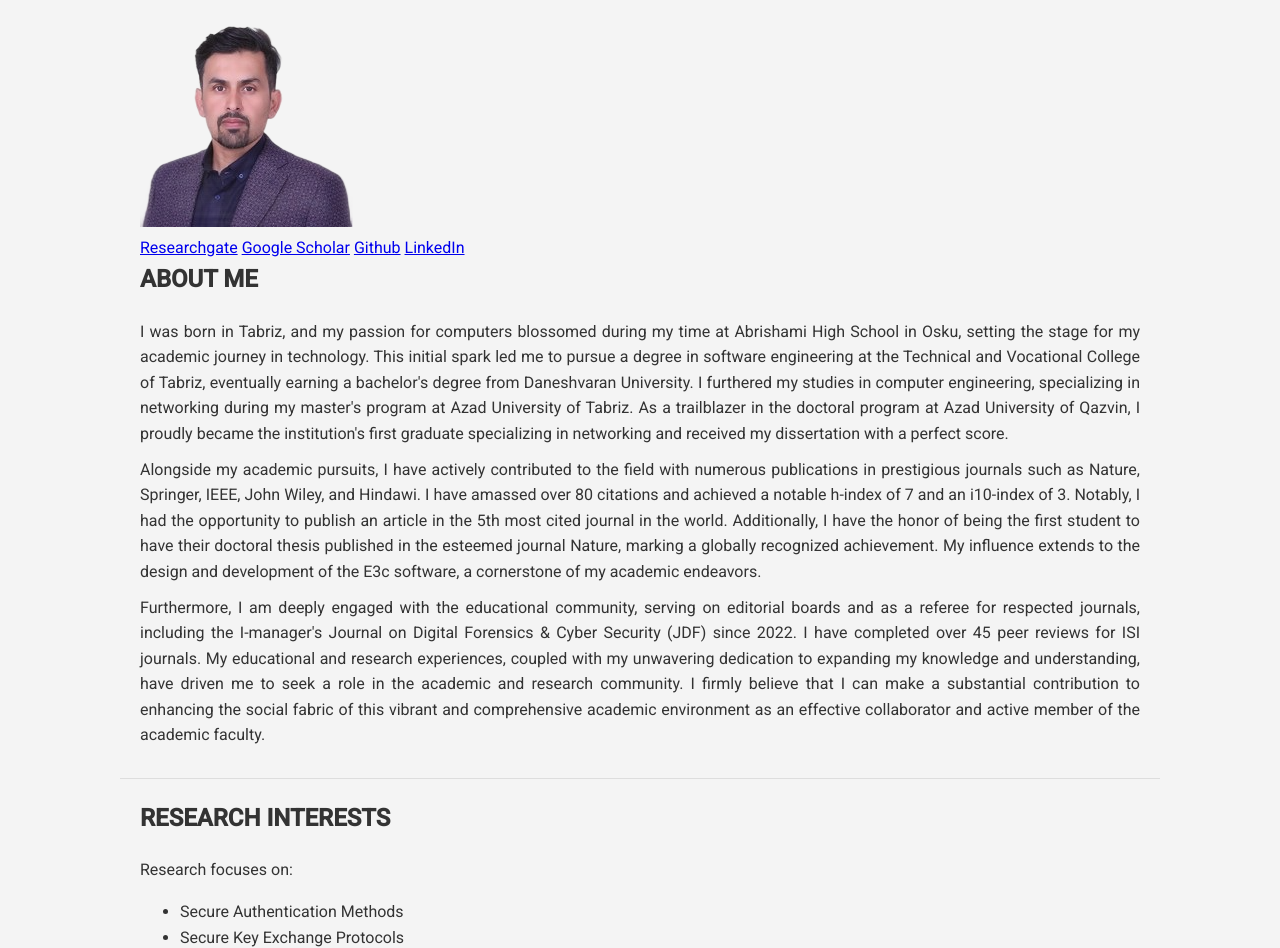
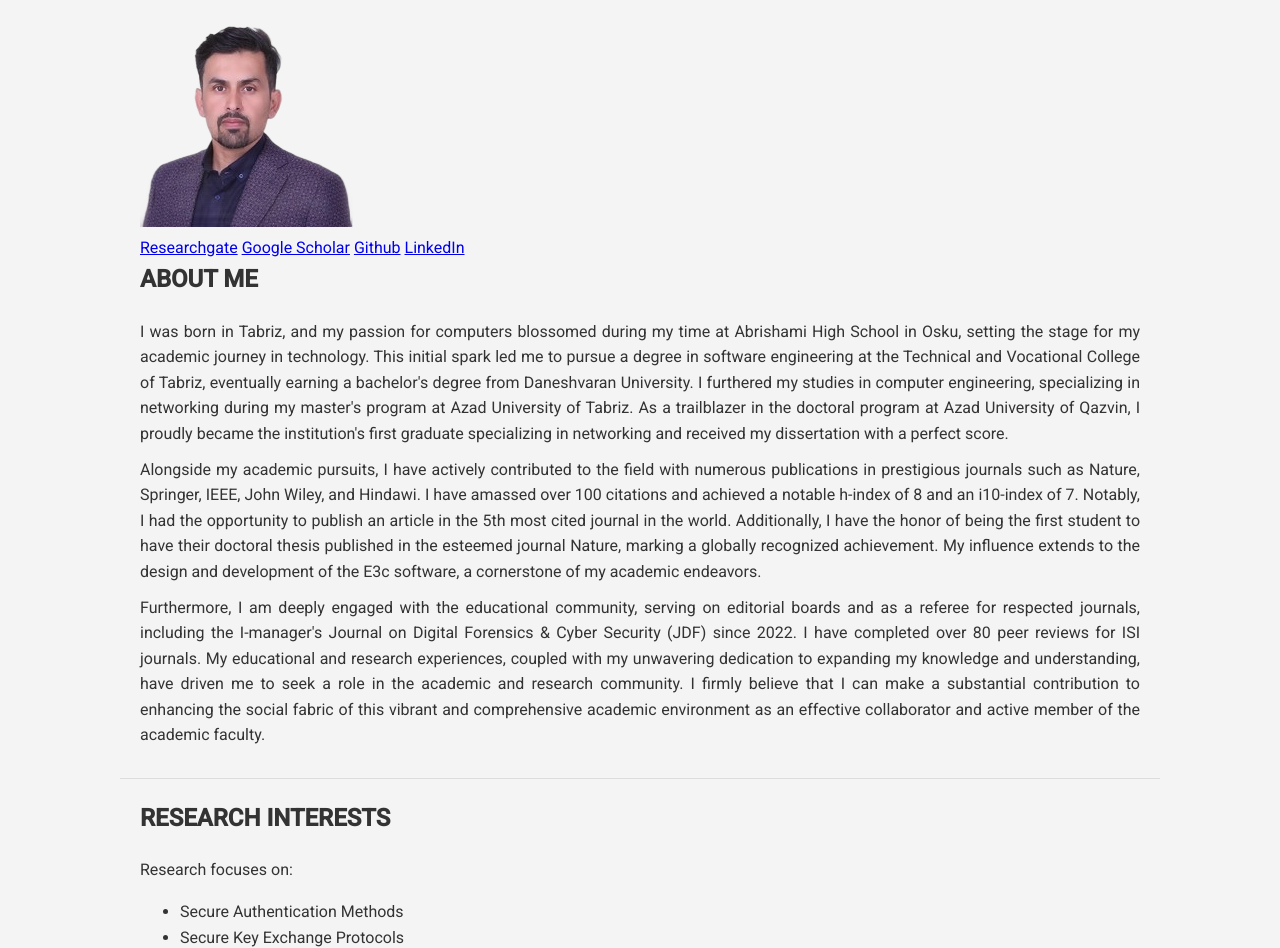
Before and after one commit to Yashar-Salami/web, a plain HTML site: page index.html in a window 1280 px wide. Shown: the part 260-1208 px from the top of the page. Drawn offline with Linux system fonts and the light colour scheme.

Commit message:
Update index.html

```diff
--- a/index.html
+++ b/index.html
@@ -121,8 +121,8 @@
     <h2>About Me</h2>
     <div class="info" style="text-align: justify;">
         <p>I was born in Tabriz, and my passion for computers blossomed during my time at Abrishami High School in Osku, setting the stage for my academic journey in technology. This initial spark led me to pursue a degree in software engineering at the Technical and Vocational College of Tabriz, eventually earning a bachelor's degree from Daneshvaran University. I furthered my studies in computer engineering, specializing in networking during my master's program at Azad University of Tabriz. As a trailblazer in the doctoral program at Azad University of Qazvin, I proudly became the institution's first graduate specializing in networking and received my dissertation with a perfect score.</p>
-        <p>Alongside my academic pursuits, I have actively contributed to the field with numerous publications in prestigious journals such as Nature, Springer, IEEE, John Wiley, and Hindawi. I have amassed over 80 citations and achieved a notable h-index of 7 and an i10-index of 3. Notably, I had the opportunity to publish an article in the 5th most cited journal in the world. Additionally, I have the honor of being the first student to have their doctoral thesis published in the esteemed journal Nature, marking a globally recognized achievement. My influence extends to the design and development of the E3c software, a cornerstone of my academic endeavors.</p>
-        <p>Furthermore, I am deeply engaged with the educational community, serving on editorial boards and as a referee for respected journals, including the I-manager's Journal on Digital Forensics & Cyber Security (JDF) since 2022. I have completed over 45 peer reviews for ISI journals. My educational and research experiences, coupled with my unwavering dedication to expanding my knowledge and understanding, have driven me to seek a role in the academic and research community. I firmly believe that I can make a substantial contribution to enhancing the social fabric of this vibrant and comprehensive academic environment as an effective collaborator and active member of the academic faculty.</p>
+        <p>Alongside my academic pursuits, I have actively contributed to the field with numerous publications in prestigious journals such as Nature, Springer, IEEE, John Wiley, and Hindawi. I have amassed over 100 citations and achieved a notable h-index of 8 and an i10-index of 7. Notably, I had the opportunity to publish an article in the 5th most cited journal in the world. Additionally, I have the honor of being the first student to have their doctoral thesis published in the esteemed journal Nature, marking a globally recognized achievement. My influence extends to the design and development of the E3c software, a cornerstone of my academic endeavors.</p>
+        <p>Furthermore, I am deeply engaged with the educational community, serving on editorial boards and as a referee for respected journals, including the I-manager's Journal on Digital Forensics & Cyber Security (JDF) since 2022. I have completed over 80 peer reviews for ISI journals. My educational and research experiences, coupled with my unwavering dedication to expanding my knowledge and understanding, have driven me to seek a role in the academic and research community. I firmly believe that I can make a substantial contribution to enhancing the social fabric of this vibrant and comprehensive academic environment as an effective collaborator and active member of the academic faculty.</p>
     </div>
 </section>
 
```
